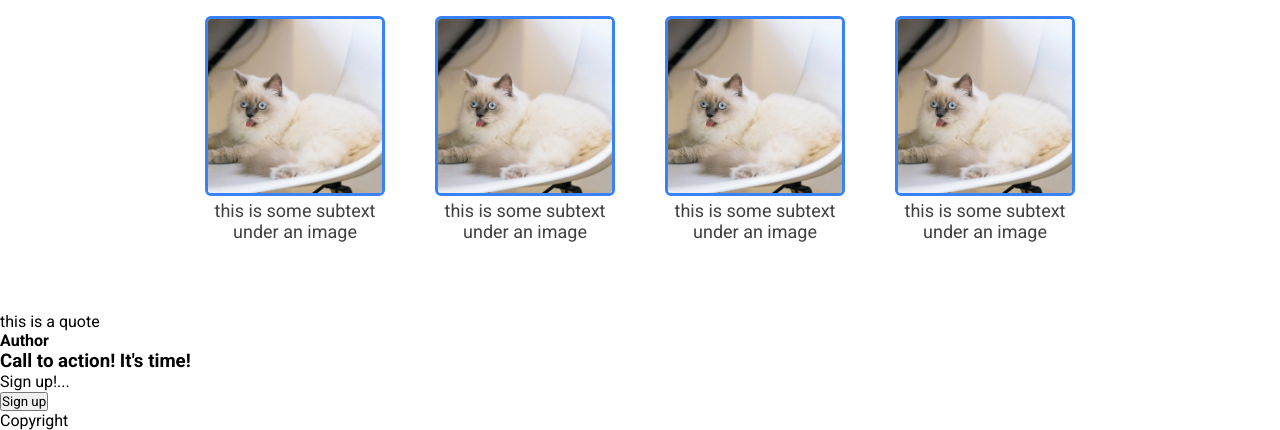
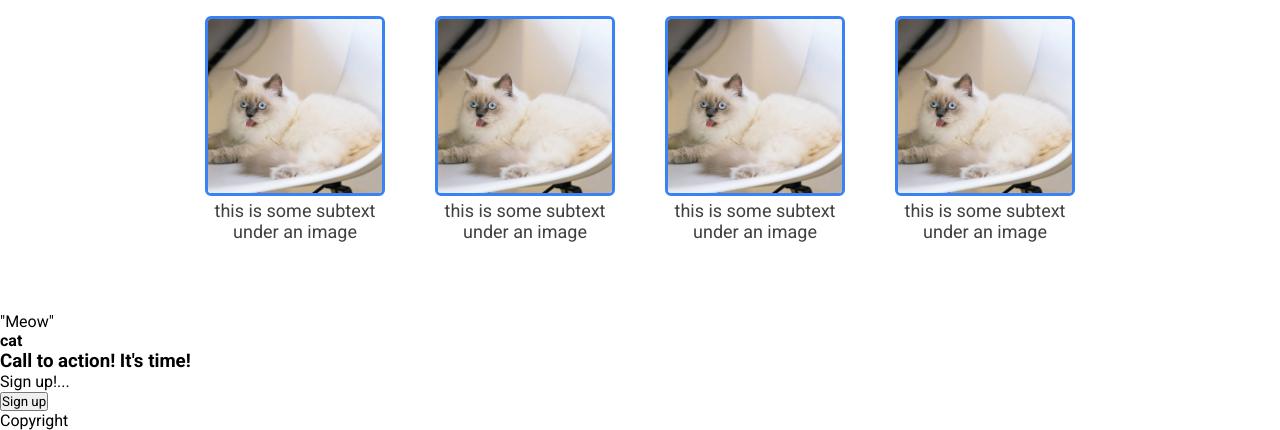
Before and after one commit to jonkermoo/odin-landing-page, a plain HTML site: page index.html in a window 1280 px wide. Shown: the part 464-894 px from the top of the page. Drawn offline with Linux system fonts and the light colour scheme.

Commit message:
added quote and author in quote section
cat says meow

```diff
--- a/index.html
+++ b/index.html
@@ -54,9 +54,9 @@
     <section class="quote-section">
         <div class="quote-container">
             <div class="quote">
-                <p>this is a quote</p>
+                <p>"Meow"</p>
             </div>
-            <p class="quote-author"> <strong>Author</strong></p>
+            <p class="quote-author"> <strong>cat</strong></p>
         </div>
     </section>
 
```
